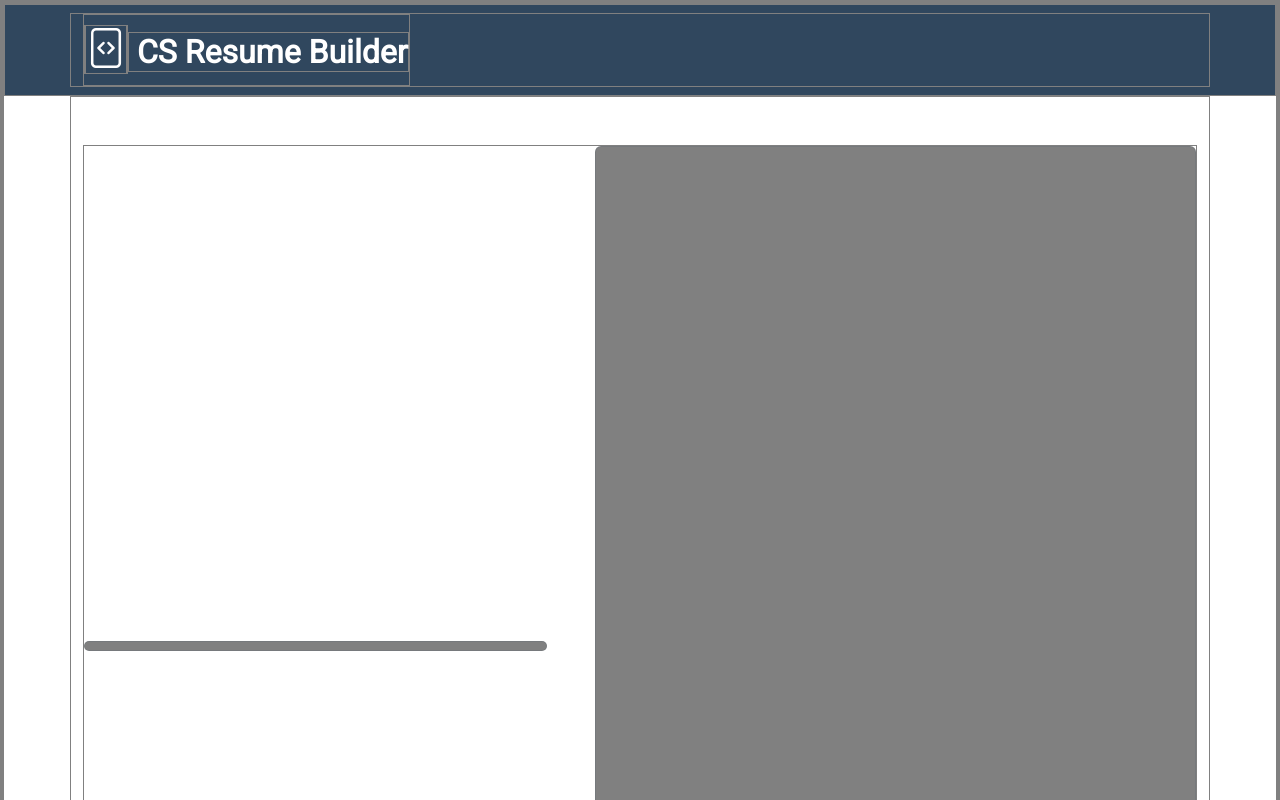
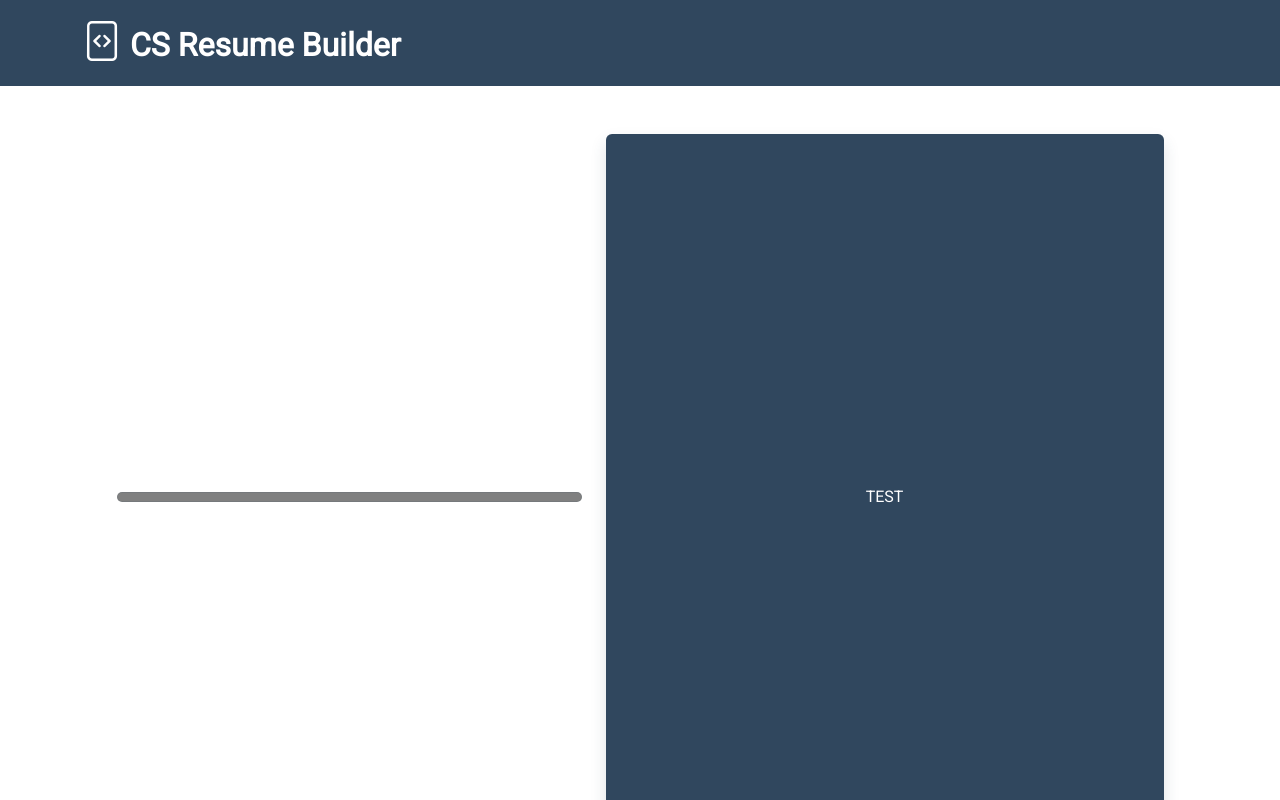
Before and after one commit to brandonnmelchor/resume-builder, a React (Create React App) app: page / in a window 1280 px wide. Shown: the top 800 px of the page. Built offline with nearby package versions, Linux system fonts and the light colour scheme.

Commit message:
test style and sizing for resume card

```diff
--- a/src/App.js
+++ b/src/App.js
@@ -8,9 +8,11 @@ export default class App extends React.Component {
       <div className="d-flex flex-column justify-content-center min-vh-100">
         <Nav />
         <div className="container-lg px-4 py-5">
-          <div className="row justify-content-center align-items-center gap-5">
+          <div className="row justify-content-center align-items-center gap-4">
             <div className="card col-5" style={{ height: "10px", backgroundColor: "gray" }}></div>
-            <div className="card col" style={{ width: "770px", height: "1000px", backgroundColor: "gray" }}></div>
+            <div className="card col-6 justify-content-center align-items-center text-white shadow " id="resume">
+              TEST
+            </div>
           </div>
         </div>
         <Footer />
--- a/src/styles/styles.scss
+++ b/src/styles/styles.scss
@@ -1,10 +1,10 @@
-* {
-  border: 1px solid gray;
-}
+// * {
+//   border: 1px solid gray;
+// }
 
 #resume {
-  width: 770px;
-  height: 1000px;
+  aspect-ratio: 1 / 1.3;
+  background-color: $primary;
 }
 
 hr {
```
